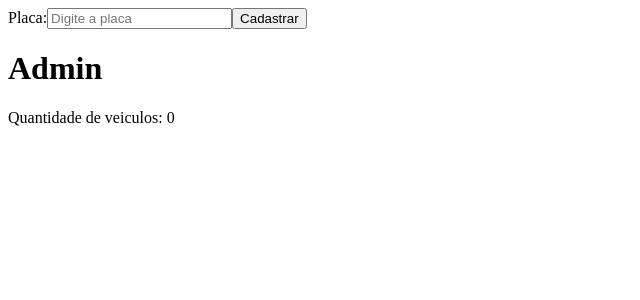
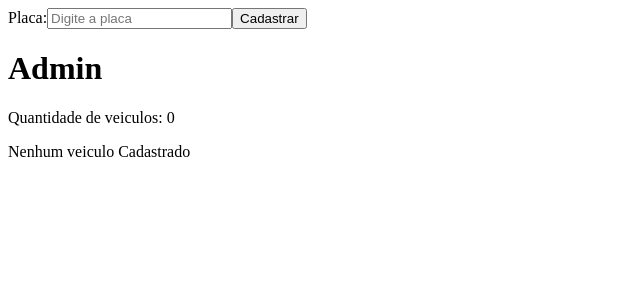
Before and after one commit to alessandrocamargo/carControl, a React (Vite) app: page /admin in a window 1280 px wide. Shown: the top 300 px of the page, without its empty margins (0-640 px from the left). Built offline with nearby package versions, Linux system fonts and the light colour scheme.

Commit message:
feat: lista de viculos cadastrados no admin

```diff
--- a/src/pages/AdminPage.jsx
+++ b/src/pages/AdminPage.jsx
@@ -21,6 +21,14 @@ export default function AdminPage(){
             <AddVehicles onVehicleAdded={handleVehicleAdded} />
             <h1>Admin</h1>
             <p>Quantidade de veiculos: {vehicles.length}</p>
+            {vehicles.length === 0 && <p>Nenhum veiculo Cadastrado</p>}
+            <ul>
+                {
+                   vehicles.map((vehicle) =>(
+                        <li key={vehicle.plate}>{vehicle.plate}</li>
+                    ))
+                }
+            </ul>
         </>
     )
 }
```
